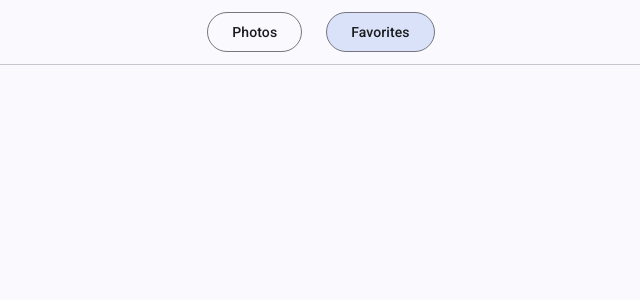
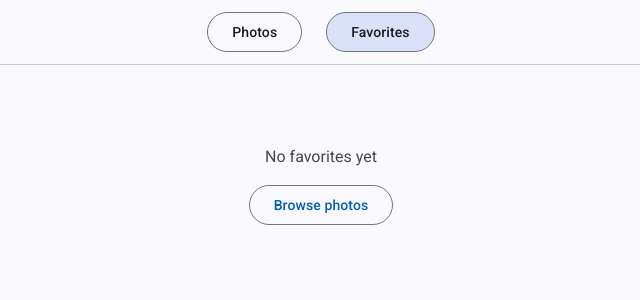
Before and after one commit to armenzat/photo-library, an Angular app: page /favorites in a window 1280 px wide. Shown: the top 300 px of the page, without its empty margins (319-959 px from the left). Built offline with nearby package versions, Linux system fonts and the light colour scheme.

Commit message:
Added favorites page

```diff
--- a/src/app/pages/favorites/favorites.html
+++ b/src/app/pages/favorites/favorites.html
@@ -0,0 +1,8 @@
+@if (photos().length) {
+  <app-photos-grid [photos]="photos()" />
+} @else {
+  <div class="empty">
+    <p>No favorites yet</p>
+    <a matButton="outlined" routerLink="/">Browse photos</a>
+  </div>
+}
--- a/src/app/pages/favorites/favorites.scss
+++ b/src/app/pages/favorites/favorites.scss
@@ -0,0 +1,13 @@
+.empty {
+  display: flex;
+  flex-direction: column;
+  align-items: center;
+  gap: 16px;
+  padding: 64px 16px;
+  color: var(--mat-sys-on-surface-variant);
+
+  p {
+    margin: 0;
+    font: var(--mat-sys-body-large);
+  }
+}
--- a/src/app/pages/favorites/favorites.ts
+++ b/src/app/pages/favorites/favorites.ts
@@ -1,8 +1,21 @@
-import { Component } from '@angular/core';
+import { Component, computed, inject } from '@angular/core';
+import { MatButtonModule } from '@angular/material/button';
+import { RouterLink } from '@angular/router';
+
+import { Photo } from '../../models/photo.model';
+import { FavoritesService } from '../../services/favorites';
+import { PhotosGrid } from '../../shared/components/photos-grid/photos-grid';
 
 @Component({
   selector: 'app-favorites',
+  imports: [MatButtonModule, PhotosGrid, RouterLink],
   templateUrl: './favorites.html',
   styleUrl: './favorites.scss',
 })
-export class Favorites {}
+export class Favorites {
+  private readonly favorites = inject(FavoritesService);
+
+  protected readonly photos = computed<Photo[]>(() =>
+    [...this.favorites.ids()].map((id) => ({ id })),
+  );
+}
```
Also changed, not shown: 1 other file (tests, documents, lock files or other folders).
